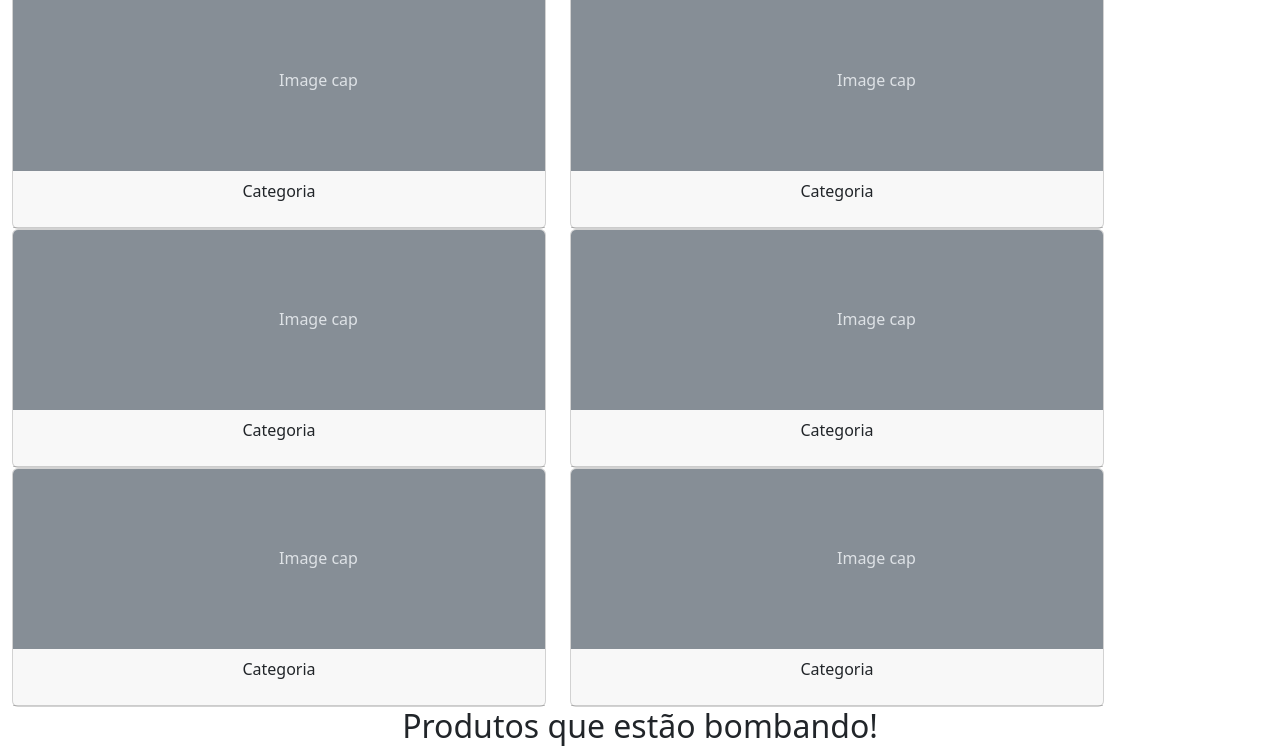
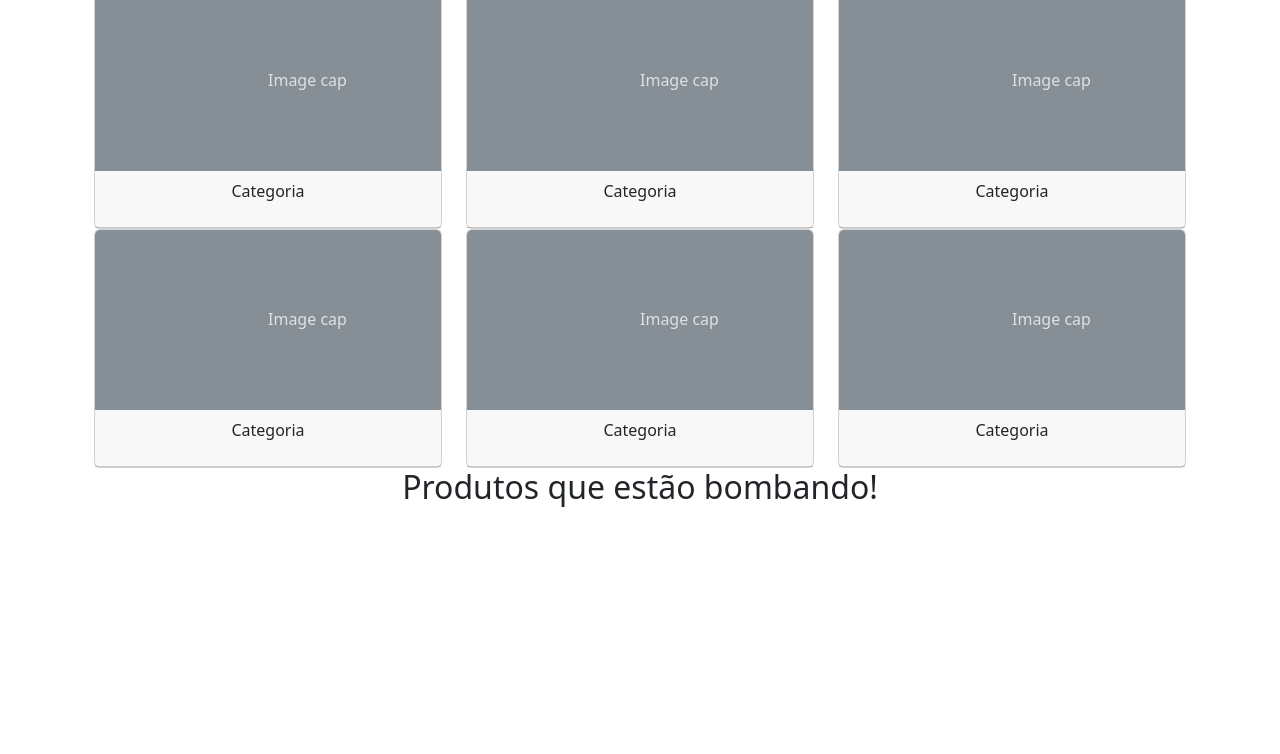
Before and after one commit to MateusCelestino/projeto, a plain HTML site: page projeto/index.html in a window 1280 px wide. Shown: the part 512-1266 px from the top of the page. After the commit the page ends 1027 px from the top, so only its background shows below. Drawn offline with nearby package versions, Linux system fonts and the light colour scheme.

Commit message:
col-md-4

```diff
--- a/projeto/index.html
+++ b/projeto/index.html
@@ -136,10 +136,10 @@
     </button>
   </div>
   <h2 class="text-center">Busque por categoria:</h2>
-  <div class="container row">
+  <div class="container row mx-auto">
 
 
-    <div class="col-6">
+    <div class="col-6 col-md-4">
 
       <div class="card">
         <svg class="bd-placeholder-img card-img-top" width="100%" height="180" xmlns="http://www.w3.org/2000/svg"
@@ -153,7 +153,7 @@
         </div>
       </div>
     </div>
-    <div class="col-6">
+    <div class="col-6 col-md-4">
 
       <div class="card">
         <svg class="bd-placeholder-img card-img-top" width="100%" height="180" xmlns="http://www.w3.org/2000/svg"
@@ -167,7 +167,7 @@
         </div>
       </div>
     </div>
-    <div class="col-6">
+    <div class="col-6 col-md-4">
 
       <div class="card">
         <svg class="bd-placeholder-img card-img-top" width="100%" height="180" xmlns="http://www.w3.org/2000/svg"
@@ -181,7 +181,7 @@
         </div>
       </div>
     </div>
-    <div class="col-6">
+    <div class="col-6 col-md-4">
 
       <div class="card">
         <svg class="bd-placeholder-img card-img-top" width="100%" height="180" xmlns="http://www.w3.org/2000/svg"
@@ -195,7 +195,7 @@
         </div>
       </div>
     </div>
-    <div class="col-6">
+    <div class="col-6 col-md-4">
 
       <div class="card">
         <svg class="bd-placeholder-img card-img-top" width="100%" height="180" xmlns="http://www.w3.org/2000/svg"
@@ -209,7 +209,7 @@
         </div>
       </div>
     </div>
-    <div class="col-6">
+    <div class="col-6 col-md-4">
 
       <div class="card">
         <svg class="bd-placeholder-img card-img-top" width="100%" height="180" xmlns="http://www.w3.org/2000/svg"
@@ -233,4 +233,5 @@
     integrity="sha384-YvpcrYf0tY3lHB60NNkmXc5s9fDVZLESaAA55NDzOxhy9GkcIdslK1eN7N6jIeHz"
     crossorigin="anonymous"></script>
 </body>
+
 </html>
```
